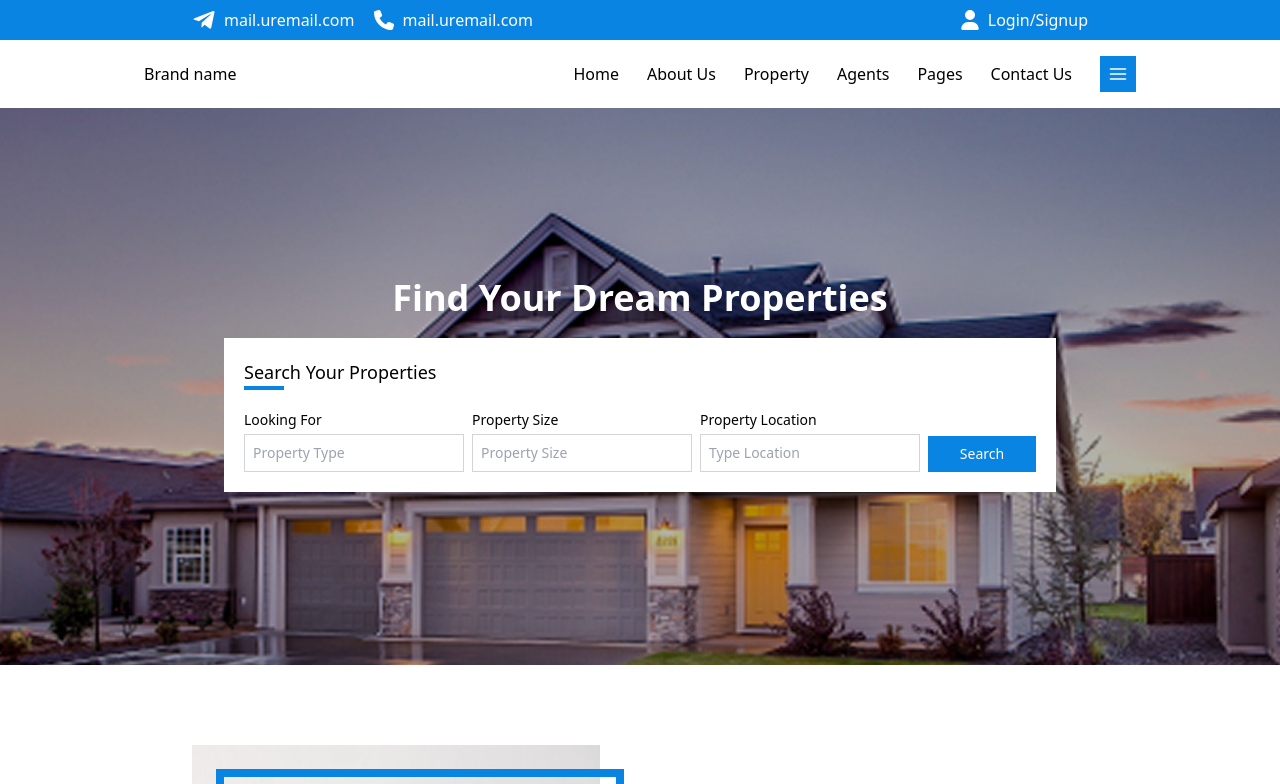
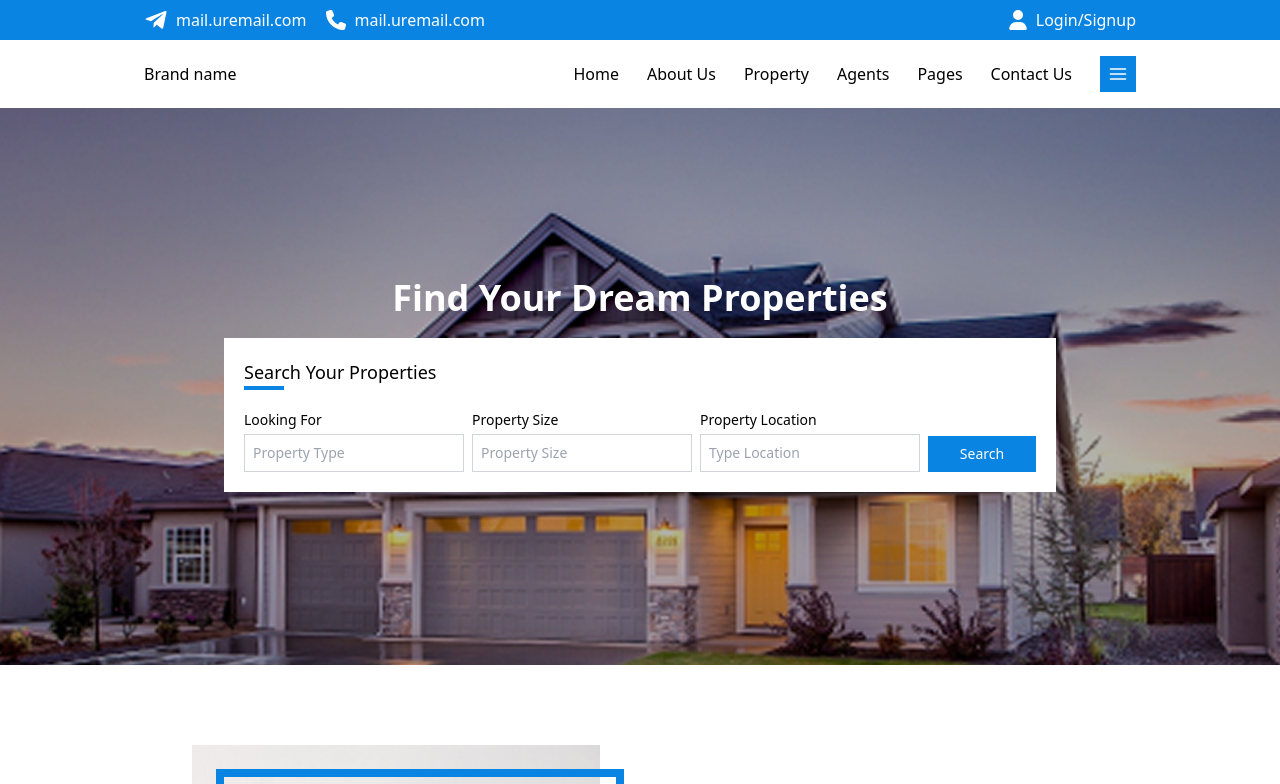
Before and after one commit to Promzy004/real-estate, a React (Vite) app: page / in a window 1280 px wide. Shown: the top 784 px of the page. Built offline with nearby package versions, Linux system fonts and the light colour scheme.

Commit message:
header margin adjustment

```diff
--- a/src/compoents/header.jsx
+++ b/src/compoents/header.jsx
@@ -30,7 +30,7 @@ const Header = () => {
             {
                 !breakPoint && (
                     <>
-                        <div className="flex justify-between py-2 xl:px-48 lg:px-36 px-10 bg-primaryColor text-white">
+                        <div className="flex justify-between py-2 lg:px-36 px-10 bg-primaryColor text-white">
                             <div className="flex justify-center items-center gap-5">
                                 <a href="mailto:" className="flex justify-center items-center gap-2">
                                     <FaTelegramPlane className="text-2xl" />
```
